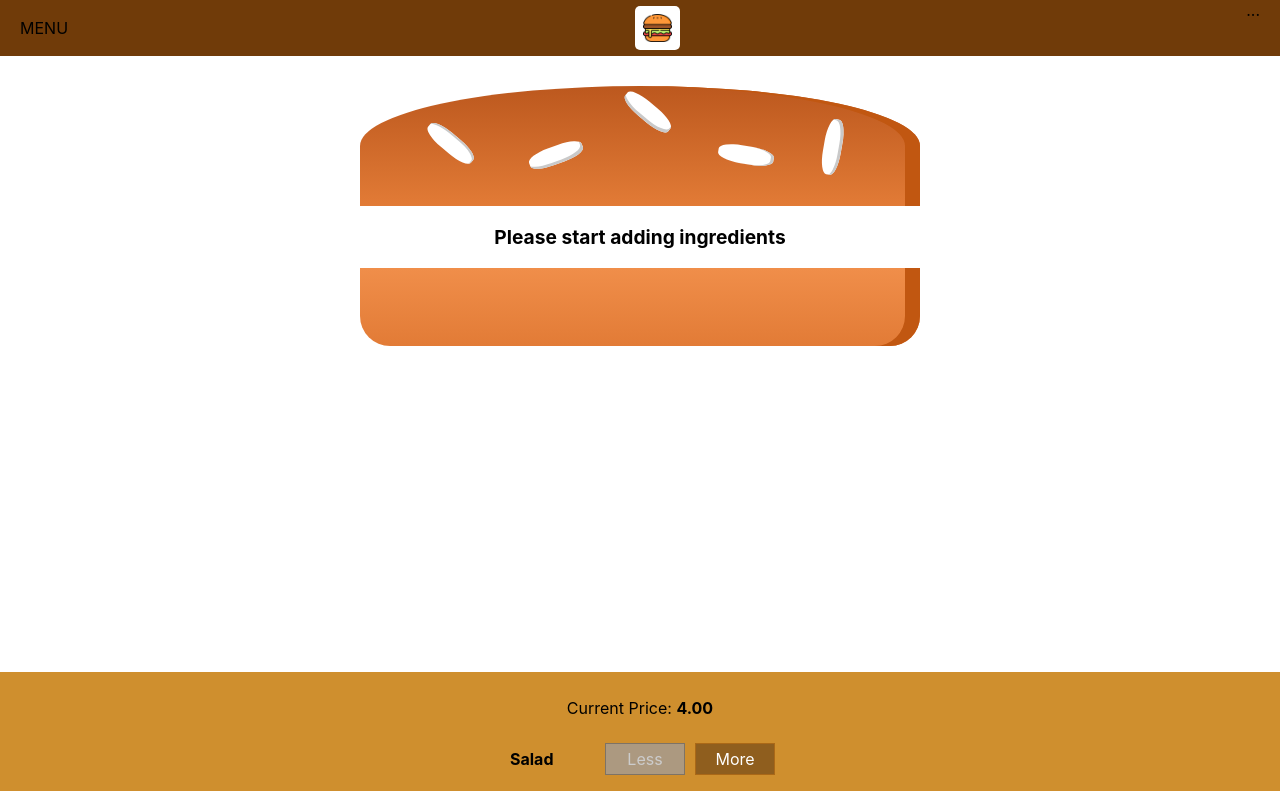
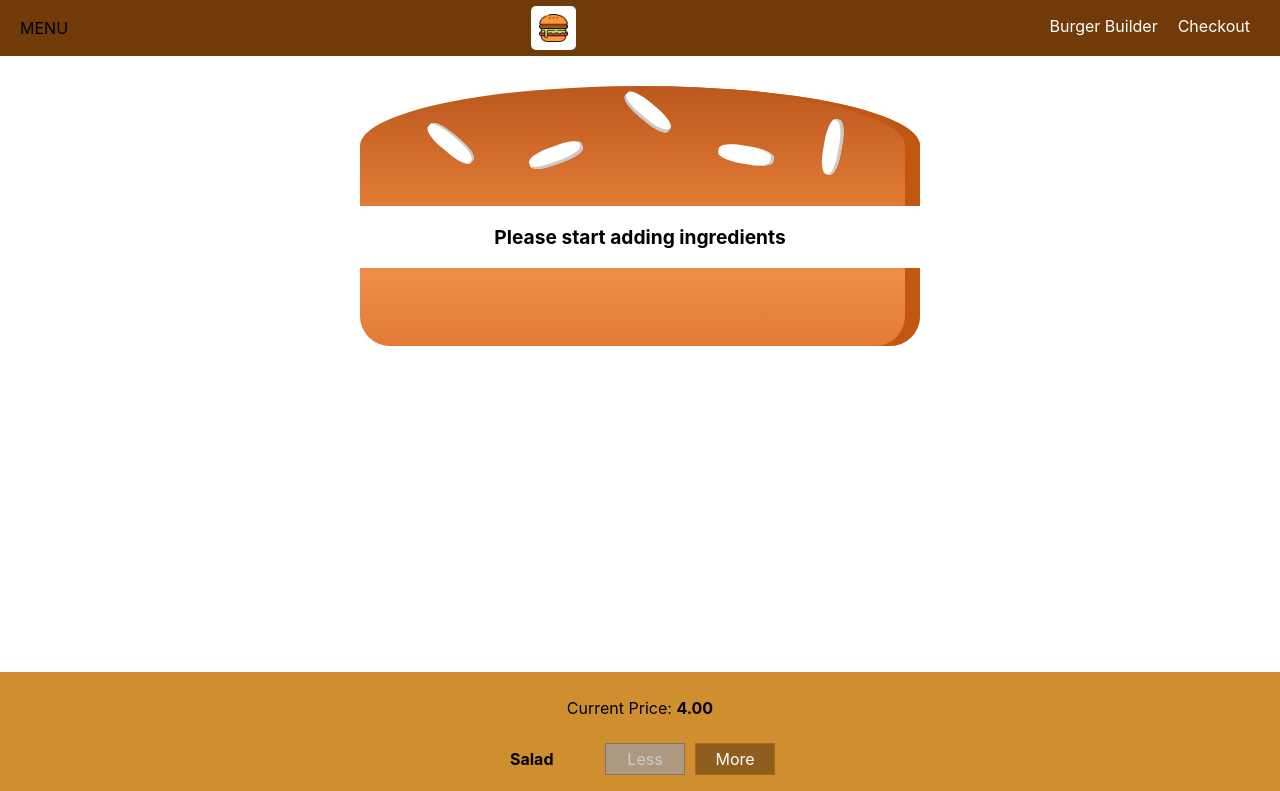
Before and after one commit to arjun-khanduri/burger-builder, a React app: page / in a window 1280 px wide. Shown: the top 791 px of the page. Built offline with nearby package versions, Linux system fonts and the light colour scheme.

Commit message:
Created dummy navigational elements on the navbar

```diff
--- /dev/null
+++ b/src/components/Navigation/NavigationItems/NavigationItem/NavigationItem.css
@@ -0,0 +1,25 @@
+.NavigationItem{
+    margin: 0;
+    box-sizing: border-box;
+    display: flex;
+    height: 100%;
+    align-items: center;
+}
+
+.NavigationItem a {
+    color: white;
+    text-decoration: none;
+    height: 100%;
+    padding: 16px 10px;
+    border-bottom: 4px solid transparent;
+    box-sizing: border-box;
+    display: block;
+}
+
+.NavigationItem a:hover,
+.NavigationItem a:active,
+.NavigationItem a:active{
+    background-color: #8F5C2C;
+    border-bottom: 4px solid #40A4C8;
+    color: white;
+}
--- /dev/null
+++ b/src/components/Navigation/NavigationItems/NavigationItem/NavigationItem.js
@@ -0,0 +1,13 @@
+import React from 'react';
+import './NavigationItem.css'
+
+const navigationItem = (props) => (
+    <li className="NavigationItem">
+        <a href={props.link}
+            className={props.active ? "active" : null}>
+            {props.children}
+        </a>
+    </li>
+);
+
+export default navigationItem;
--- /dev/null
+++ b/src/components/Navigation/NavigationItems/NavigationItems.css
@@ -0,0 +1,8 @@
+.NavigationItems{
+    margin: 0;
+    padding: 0;
+    list-style: none;
+    display: flex;
+    align-items: center;
+    height: 100%;
+}
--- /dev/null
+++ b/src/components/Navigation/NavigationItems/NavigationItems.js
@@ -0,0 +1,11 @@
+import React from 'react';
+import './NavigationItems.css';
+import NavigationItem from './NavigationItem/NavigationItem';
+const navigationItems = () => (
+    <ul className="NavigationItems">
+        <NavigationItem link="/">Burger Builder</NavigationItem>
+        <NavigationItem link="/" active>Checkout</NavigationItem>
+    </ul>
+);
+
+export default navigationItems;
--- a/src/components/Navigation/Toolbar/Toolbar.js
+++ b/src/components/Navigation/Toolbar/Toolbar.js
@@ -1,6 +1,7 @@
 import React from 'react';
 import './Toolbar.css';
 import Logo from '../../Logo/Logo';
+import NavigationItems from '../NavigationItems/NavigationItems';
 
 const toolbar = (props) => {
     return (
@@ -8,7 +9,7 @@
             <div>MENU</div>
             <Logo />
             <nav>
-                ...
+                <NavigationItems />
             </nav>
         </header>
     );
```
